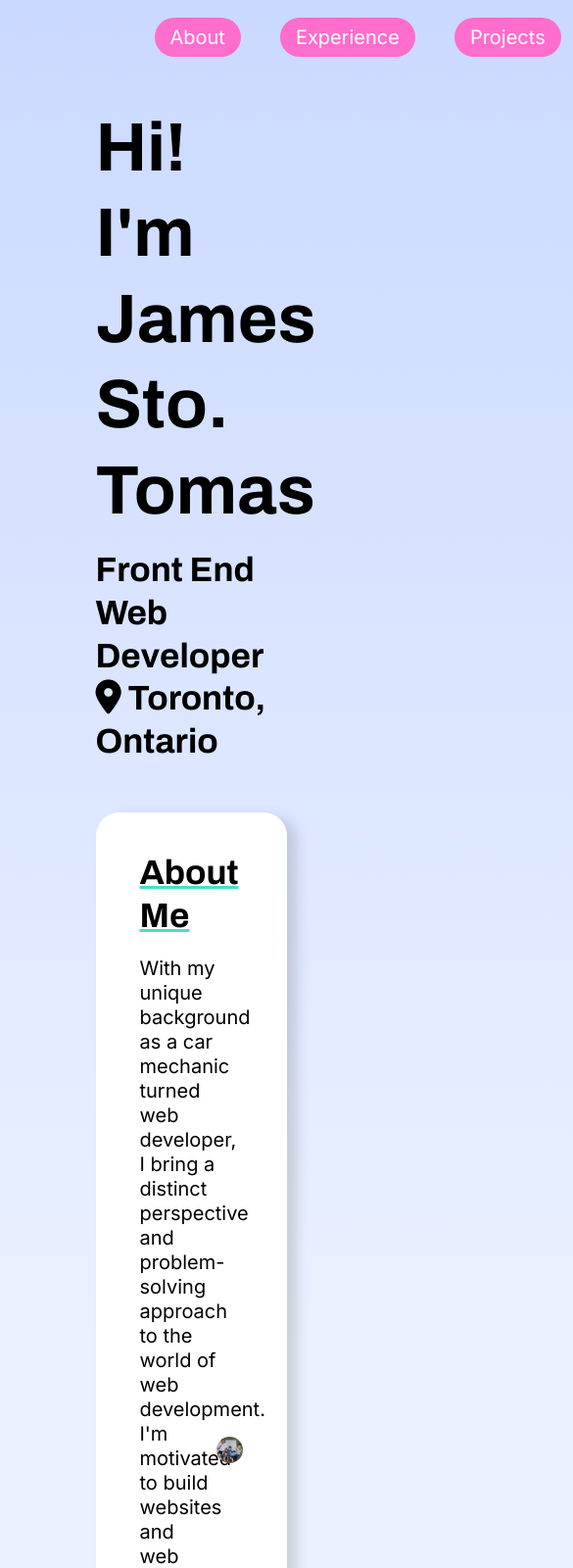
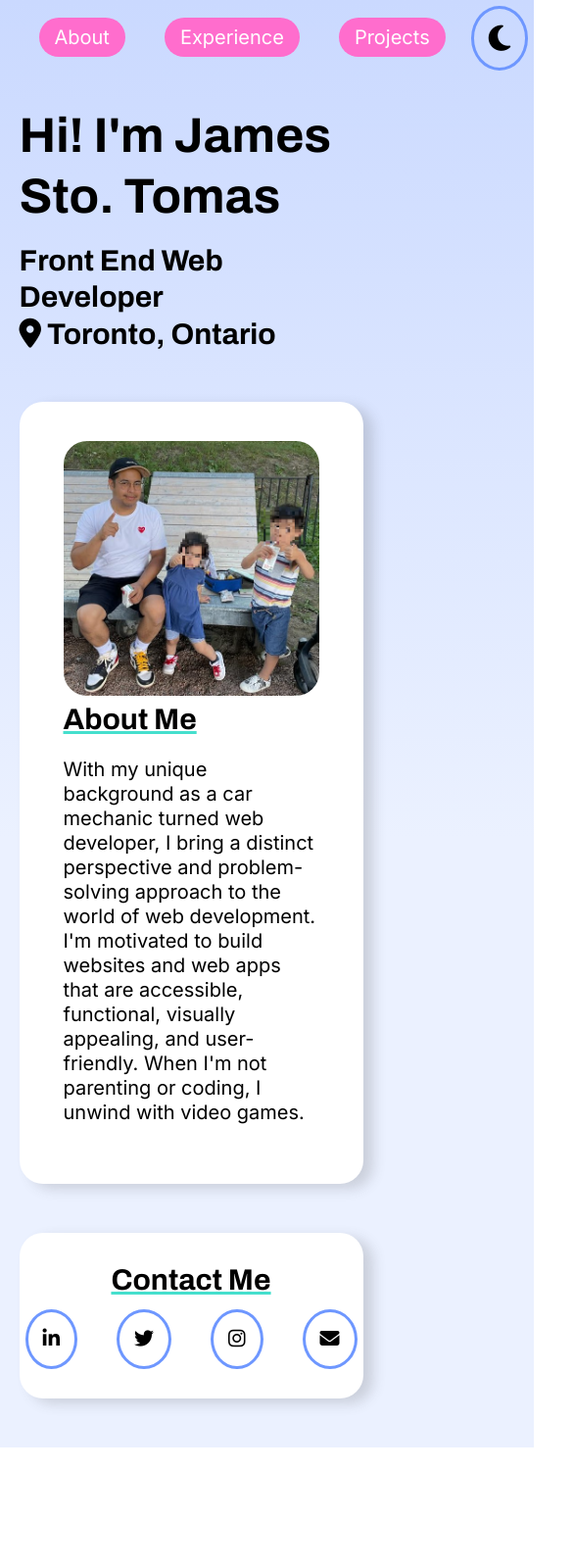
Before and after one commit to pocket0079/coLab, a plain HTML site: page index.html in a window 390 px wide. Shown: the top 1600 px of the page at 98% size, 585 px wide, since content can reach past the window. After the commit the page ends 1477 px from the top, so only its background shows below. Drawn offline with Linux system fonts and the light colour scheme.

Commit message:
added media queries

```diff
--- a/styles.css
+++ b/styles.css
@@ -269,3 +269,60 @@ section {
 }
 
 /* *********************MEDIA QUERIES************************* */
+@media (max-width: 1080px) {
+    .wrapper{
+        width: 90%;
+    }
+    .navLinks {
+        padding: 0;
+    }
+
+    h1 {
+        font-size: 2.5rem;
+    }
+
+    h2,h3 {
+        font-size: 1.5rem;
+    }
+}
+
+/* Portrait tablet and small desktops */
+@media (max-width: 940px) {
+
+}
+
+/* Landscape phone to portrait tablet */
+@media (max-width: 768px) {
+    .aboutMeTextAndPic {
+        flex-direction: column-reverse;
+    }
+
+        .aboutMeTextContainer, .famPicContainer {
+            width: 100%;
+        }
+
+        .contact {
+            flex-direction: column;
+        }
+
+        .contact > h2 {
+            margin-bottom: 10px;
+        }
+
+        .projectContainer {
+            flex-direction: column;
+            align-items: center;
+        }
+
+        .projectImg {
+            width: 80%;
+        }
+}
+
+/* Landscape phones and down */
+@media (max-width: 480px) {
+    /* Adjust styles for landscape phones and down */
+    .socialLink {
+            font-size: 1rem
+    }
+}
```
